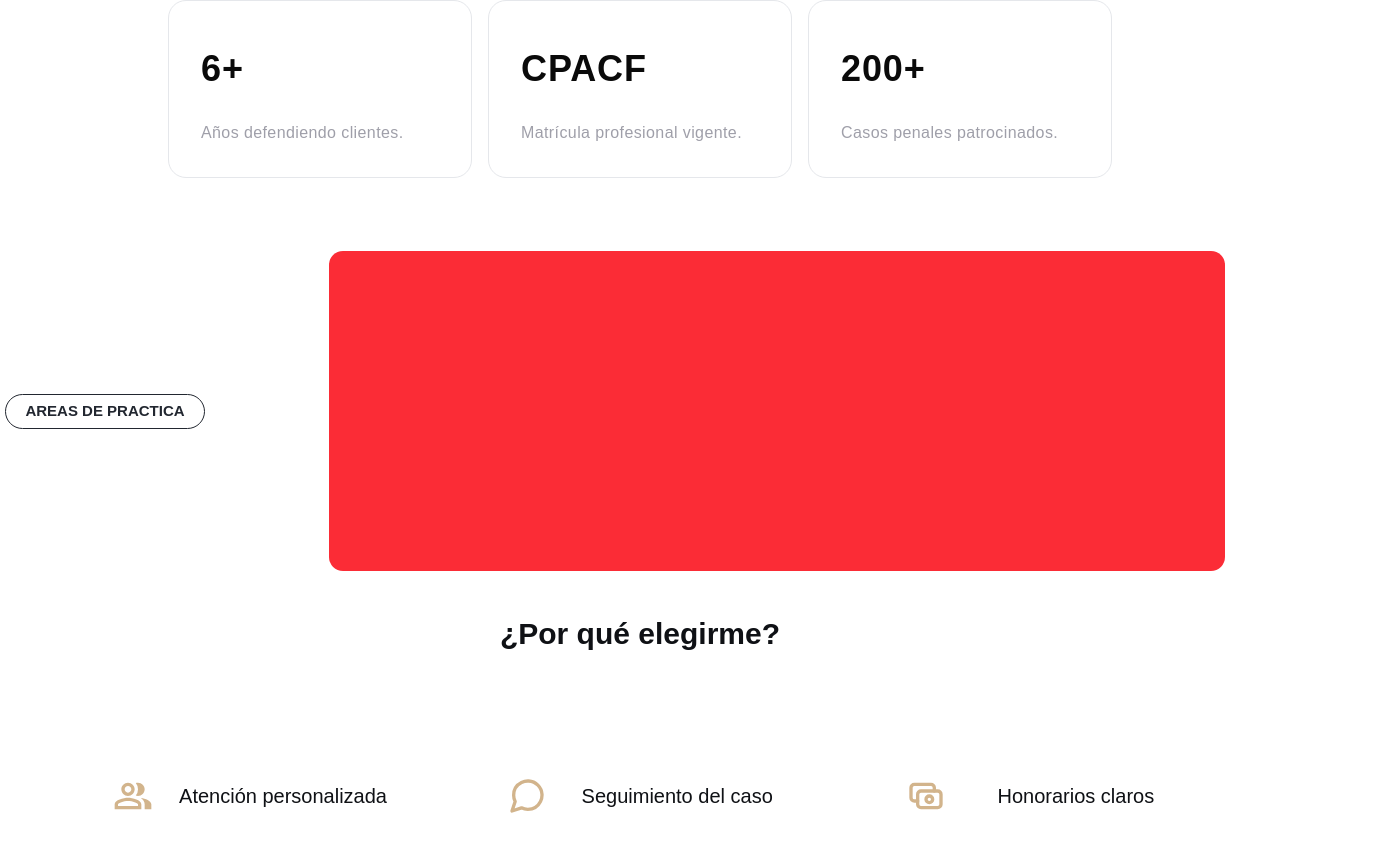
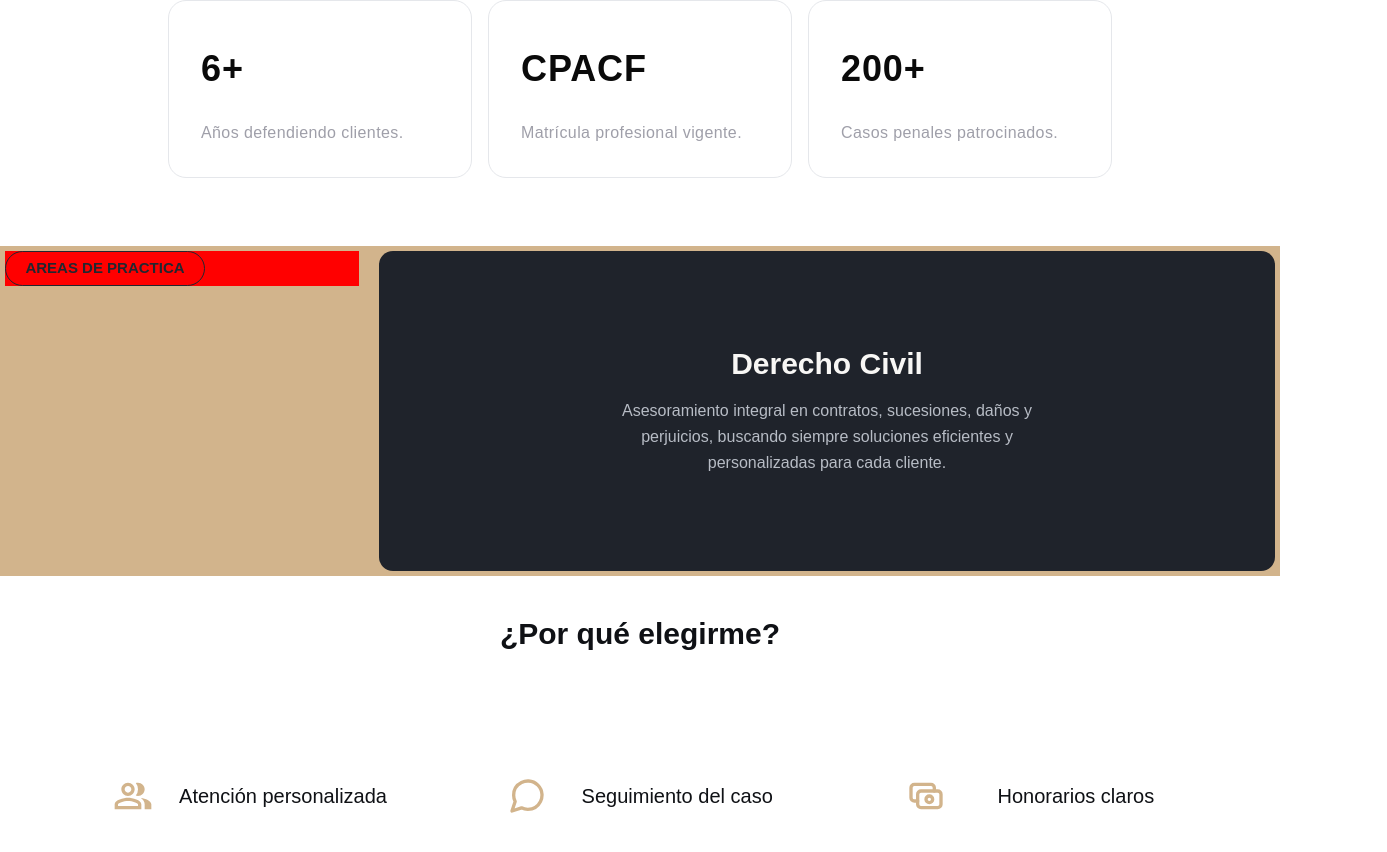
Before and after one commit to fedebarrazaa/guido-pala-abogado, a React (Vite) app: page / in a window 1280 px wide. Shown: the part 1008-1860 px from the top of the page, 1387 px wide, since content can reach past the window. Built offline with nearby package versions, Linux system fonts and the light colour scheme.

Commit message:
new changes

```diff
--- a/src/components/motion-primitives/component.carousel.tsx
+++ b/src/components/motion-primitives/component.carousel.tsx
@@ -9,22 +9,58 @@ import {
 
 export default function TestCarousel() {
   return (
-    <Carousel className="w-full max-w-4xl mx-auto">
+   <Carousel className="w-full max-w-4xl mx-auto">
   <CarouselContent>
 
     <CarouselItem>
-      <div className="h-80 rounded-xl bg-red-500" />
+  <div className="h-80 rounded-xl bg-[#1F232B] flex flex-col items-center justify-center px-10 text-center">
+
+    <h3 className="text-3xl font-semibold text-[#F8F7F5] mb-4">
+      Derecho Civil
+    </h3>
+
+    <p className="max-w-md text-[#B7BCC5] leading-relaxed text-center">
+      Asesoramiento integral en contratos, sucesiones, daños y perjuicios,
+      buscando siempre soluciones eficientes y personalizadas para cada cliente.
+    </p>
+
+  </div>
+</CarouselItem>
+
+    <CarouselItem>
+      <div className="h-80 rounded-2xl bg-[#1F232B] p-10 flex flex-col justify-center">
+        <span className="text-[#C8A977] uppercase text-sm tracking-widest">
+          Jurisdicción
+        </span>
+
+        <h3 className="mt-4 text-3xl font-bold text-white">
+          Consultoría jurídica personalizada
+        </h3>
+
+        <p className="mt-4 text-[#B7BCC5] leading-7 max-w-lg">
+          Intervención en C.A.B.A., Provincia de Buenos Aires, Santa Cruz y Rio Negro (matricula provincial). Delitos federales en todo el país.
+        </p>
+      </div>
     </CarouselItem>
 
     <CarouselItem>
-      <div className="h-80 rounded-xl bg-blue-500" />
-    </CarouselItem>
+      <div className="h-80 rounded-2xl bg-[#2F3846] p-10 flex flex-col justify-center">
+        <span className="text-[#C8A977] uppercase text-sm tracking-widest">
+          Representación
+        </span>
 
-    <CarouselItem>
-      <div className="h-80 rounded-xl bg-green-500" />
+        <h3 className="mt-4 text-3xl font-bold text-white">
+          Defensa y representación judicial
+        </h3>
+
+        <p className="mt-4 text-[#F8F7F5]/80 leading-7 max-w-lg">
+         Intervención en todas las etapas del proceso penal: investigación e instrucción, juicio oral, etapas recursivas, tribunales superiores provinciales y Corte Suprema de Justicia.
+        </p>
+      </div>
     </CarouselItem>
 
   </CarouselContent>
+
   <CarouselNavigation />
 </Carousel>
   );
--- a/src/styles/home.module.css
+++ b/src/styles/home.module.css
@@ -96,14 +96,15 @@
     padding: 5px;
     width: 100%;
     min-height: 300px;
+    background-color: #D2B48C;
 }
 @media (min-width: 1200px) {
     .section_areas_desing {
         display: flex;
         flex-direction: row;
         justify-content: center;
+        align-items: flex-start; /* 👈 el fix: saca el stretch por default */
     }
-
 }
 
 .section_areas_desing h1 {
@@ -119,16 +120,19 @@
     font-weight: bolder;
     color: #222730;
 }
-
+.article_section_areas{
+    background-color: blue;
+}
 @media (min-width: 1200px) {
     .article_section_areas {
-        width: 20%;
+        width: 30%;
         display: flex;
         flex-direction: column;
+        align-items: flex-start; /* opcional, si querés el h1 pegado a la izquierda */
         gap: 30px;
-
+        background-color: red;
+        justify-content: center;
     }
-
 }
 
 /*PORQUE ELEGIRME*/
```
